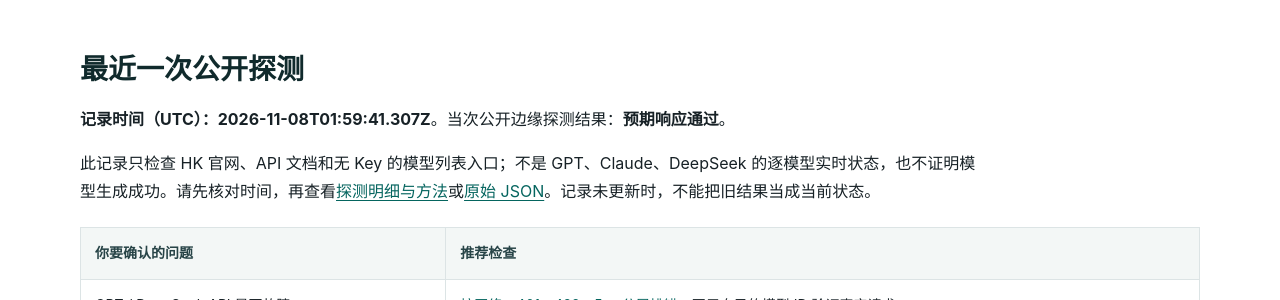
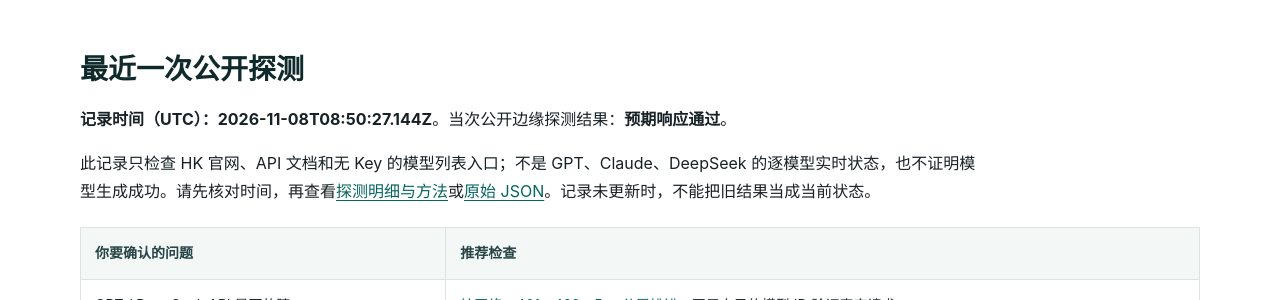
Before and after one commit to KKWANG4444/api-status, a Jekyll site: the page built from index.md, in a window 1280 px wide and 900 px high, scrolled down 364 px. Shown: the part 151-451 px from the top of the window. Built offline with Jekyll 4.4.1, drawn with Linux system fonts in a browser that asks for light colours.

Commit message:
chore: update public edge status

```diff
--- a/_data/status.json
+++ b/_data/status.json
@@ -1,7 +1,7 @@
 {
   "status": "operational",
-  "checked_at": "2026-11-08T01:59:41.307Z",
-  "duration_ms": 649,
+  "checked_at": "2026-11-08T08:50:27.144Z",
+  "duration_ms": 871,
   "overall": true,
   "components": [
     {
@@ -10,7 +10,7 @@
       "url": "https://www.aifast.hk/",
       "ok": true,
       "status": 200,
-      "elapsed_ms": 602,
+      "elapsed_ms": 462,
       "content_type": "text/html; charset=utf-8",
       "detail": "Expected public edge response"
     },
@@ -20,7 +20,7 @@
       "url": "https://api.aifast.hk/",
       "ok": true,
       "status": 200,
-      "elapsed_ms": 234,
+      "elapsed_ms": 825,
       "content_type": "text/html",
       "detail": "Expected public edge response"
     },
@@ -30,7 +30,7 @@
       "url": "https://www.aifast.hk/v1/models",
       "ok": true,
       "status": 401,
-      "elapsed_ms": 596,
+      "elapsed_ms": 493,
       "content_type": "application/json; charset=utf-8",
       "detail": "Expected public edge response"
     }
--- a/data/status.json
+++ b/data/status.json
@@ -1,7 +1,7 @@
 {
   "status": "operational",
-  "checked_at": "2026-11-08T01:59:41.307Z",
-  "duration_ms": 649,
+  "checked_at": "2026-11-08T08:50:27.144Z",
+  "duration_ms": 871,
   "overall": true,
   "components": [
     {
@@ -10,7 +10,7 @@
       "url": "https://www.aifast.hk/",
       "ok": true,
       "status": 200,
-      "elapsed_ms": 602,
+      "elapsed_ms": 462,
       "content_type": "text/html; charset=utf-8",
       "detail": "Expected public edge response"
     },
@@ -20,7 +20,7 @@
       "url": "https://api.aifast.hk/",
       "ok": true,
       "status": 200,
-      "elapsed_ms": 234,
+      "elapsed_ms": 825,
       "content_type": "text/html",
       "detail": "Expected public edge response"
     },
@@ -30,7 +30,7 @@
       "url": "https://www.aifast.hk/v1/models",
       "ok": true,
       "status": 401,
-      "elapsed_ms": 596,
+      "elapsed_ms": 493,
       "content_type": "application/json; charset=utf-8",
       "detail": "Expected public edge response"
     }
```
